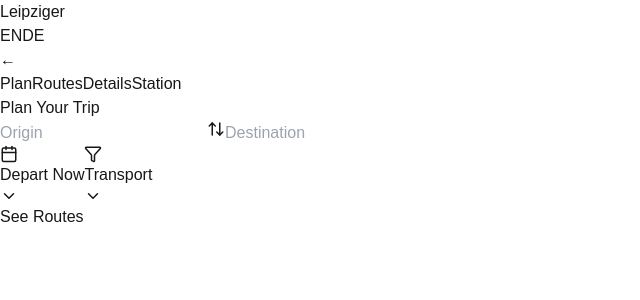
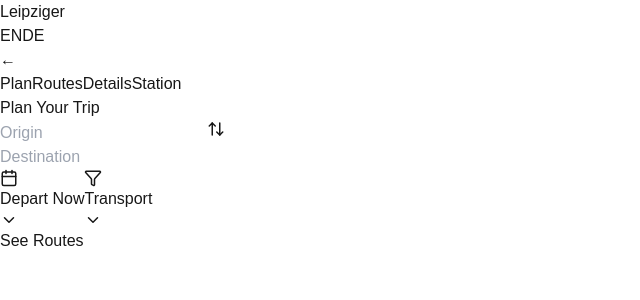
Before and after one commit to JRamirezDD/lu-lvb-JourneyPlanner, a Next.js app in the folder app/: page /lu-lvb-JourneyPlanner/controlPanel/controlPanel in a window 1280 px wide. Shown: the top 300 px of the page, without its empty margins (0-640 px from the left). Built offline with nearby package versions, Linux system fonts and the light colour scheme.

Commit message:
Autocomplete conection

```diff
--- a/app/src/app/layout.tsx
+++ b/app/src/app/layout.tsx
@@ -4,7 +4,7 @@ import { Geist, Geist_Mono } from "next/font/google";
 import "@/app/globals.css";
 import Navbar from "@/components/navbar/Navbar";
 import { SettingsProvider } from "@/contexts/settingsContext";
-
+import { AutocompleteDataProvider } from "@/contexts/DataContext/autocompleteDataContext";
 const geistSans = Geist({
   subsets: ["latin"],
   variable: "--font-sans",
@@ -20,7 +20,11 @@ export default function LocaleLayout({ children }: { children: React.ReactNode }
   return (
     <html>
       <body>
+        <AutocompleteDataProvider>
+          <SettingsProvider initialLanguage="en">
             {children}
+          </SettingsProvider>
+        </AutocompleteDataProvider>
       </body>
     </html>
   );
--- a/app/src/components/controlPanel/RoutePlanner.tsx
+++ b/app/src/components/controlPanel/RoutePlanner.tsx
@@ -6,6 +6,8 @@ import BusLogo from "../../../public/Bus-Logo.svg";
 import TransportFilter from "./filters/TransportFilter";
 import DepartureFilter from "./filters/DepartureFilter";
 import { useSettingsContext } from "@/contexts/settingsContext"; // Import context
+import { useAutocompleteDataContext } from "@/contexts/DataContext/autocompleteDataContext";
+import { AutocompleteItem } from "@/api/autocompleteService/dto/autocompleteitemResponse";
 
 type ViewState = "planner" | "routes" | "details" | "station";
 
@@ -17,9 +19,12 @@ const transportOptions = [
 
 const RoutePlanner = ({ setActiveView }: { setActiveView: (view: ViewState) => void }) => {
   const { translations } = useSettingsContext(); // Get translations from context
+  const { autocompleteData, fetchAutocompleteData, loadingAutocomplete } = useAutocompleteDataContext();
 
   const [origin, setOrigin] = useState("");
   const [destination, setDestination] = useState("");
+  const [showOriginSuggestions, setShowOriginSuggestions] = useState(false);
+  const [showDestinationSuggestions, setShowDestinationSuggestions] = useState(false);
   const [showFilters, setShowFilters] = useState(false);
   const [activeFilters, setActiveFilters] = useState<{ [key: string]: boolean }>({
     "Tram": true,
@@ -62,19 +67,96 @@ const RoutePlanner = ({ setActiveView }: { setActiveView: (view: ViewState) => v
     setDestination(origin);
   };
 
+  // Handle input changes with debouncing
+  useEffect(() => {
+    const timer = setTimeout(() => {
+      if (origin.length >= 2) {
+        fetchAutocompleteData({
+          search: origin,
+          format: "JSON",
+          pointType: "P,S,W"
+        });
+        setShowOriginSuggestions(true);
+        setShowDestinationSuggestions(false);
+      }
+    }, 300);
+
+    return () => clearTimeout(timer);
+  }, [origin, fetchAutocompleteData]);
+
+  useEffect(() => {
+    const timer = setTimeout(() => {
+      if (destination.length >= 2) {
+        fetchAutocompleteData({
+          search: destination,
+          format: "JSON",
+          pointType: "P,S,W"
+        });
+        setShowDestinationSuggestions(true);
+        setShowOriginSuggestions(false);
+      }
+    }, 300);
+
+    return () => clearTimeout(timer);
+  }, [destination, fetchAutocompleteData]);
+
+  const handleSuggestionClick = (suggestion: AutocompleteItem, isOrigin: boolean) => {
+    const fullAddress = `${suggestion.name}${suggestion.streetname ? `, ${suggestion.streetname}` : ''}${suggestion.housenumber ? ` ${suggestion.housenumber}` : ''}${suggestion.stadt ? `, ${suggestion.stadt}` : ''}`;
+
+    if (isOrigin) {
+      setOrigin(fullAddress);
+      setShowOriginSuggestions(false);
+    } else {
+      setDestination(fullAddress);
+      setShowDestinationSuggestions(false);
+    }
+  };
+
+  // Add click outside handler to close suggestions
+  useEffect(() => {
+    const handleClickOutside = () => {
+      setShowOriginSuggestions(false);
+      setShowDestinationSuggestions(false);
+    };
+
+    document.addEventListener('mousedown', handleClickOutside);
+    return () => document.removeEventListener('mousedown', handleClickOutside);
+  }, []);
+
   return (
     <div className="flex flex-col gap-4 p-4 w-full">
       <h2 className="text-lg font-bold">{translations?.ControlPanel?.planner?.title || "Plan Your Journey"}</h2>
 
-      {/* Input Fields*/}
-      <div className="relative flex flex-col gap-2">
+      {/* Origin Input with Suggestions */}
+      <div className="relative">
         <input
           type="text"
           placeholder={translations?.ControlPanel?.planner?.origin || "Origin"}
           value={origin}
           onChange={(e) => setOrigin(e.target.value)}
+          onFocus={() => origin.length >= 2 && setShowOriginSuggestions(true)}
           className="w-full p-2 border border-[#1a365d]/20 rounded focus:border-[#1a365d] focus:ring-1 focus:ring-[#1a365d] outline-none"
         />
+        {showOriginSuggestions && autocompleteData && autocompleteData.length > 0 && (
+          <div className="absolute z-10 w-full bg-white border rounded-md shadow-lg mt-1">
+            {autocompleteData.slice(0, 5).map((suggestion) => (
+              <div
+                key={suggestion.id}
+                onClick={(e) => {
+                  e.stopPropagation();
+                  handleSuggestionClick(suggestion, true);
+                }}
+                className="p-2 hover:bg-gray-100 cursor-pointer"
+              >
+                <div className="font-medium">{suggestion.name}</div>
+                <div className="text-sm text-gray-600">
+                  {suggestion.streetname} {suggestion.housenumber}, {suggestion.stadt}
+                </div>
+              </div>
+            ))}
+          </div>
+        )}
+
         {/* Swap Button */}
         <button
           onClick={swapLocations}
@@ -82,13 +164,37 @@ const RoutePlanner = ({ setActiveView }: { setActiveView: (view: ViewState) => v
         >
           <ArrowUpDown size={18} className="text-[#1a365d]" />
         </button>
+      </div>
+
+      {/* Destination Input with Suggestions */}
+      <div className="relative">
         <input
           type="text"
           placeholder={translations?.ControlPanel?.planner?.destination || "Destination"}
           value={destination}
           onChange={(e) => setDestination(e.target.value)}
+          onFocus={() => destination.length >= 2 && setShowDestinationSuggestions(true)}
           className="w-full p-2 border rounded"
         />
+        {showDestinationSuggestions && autocompleteData && autocompleteData.length > 0 && (
+          <div className="absolute z-10 w-full bg-white border rounded-md shadow-lg mt-1">
+            {autocompleteData.slice(0, 5).map((suggestion) => (
+              <div
+                key={suggestion.id}
+                onClick={(e) => {
+                  e.stopPropagation();
+                  handleSuggestionClick(suggestion, false);
+                }}
+                className="p-2 hover:bg-gray-100 cursor-pointer"
+              >
+                <div className="font-medium">{suggestion.name}</div>
+                <div className="text-sm text-gray-600">
+                  {suggestion.streetname} {suggestion.housenumber}, {suggestion.stadt}
+                </div>
+              </div>
+            ))}
+          </div>
+        )}
       </div>
 
       {/* Filter Buttons Container */}
```
